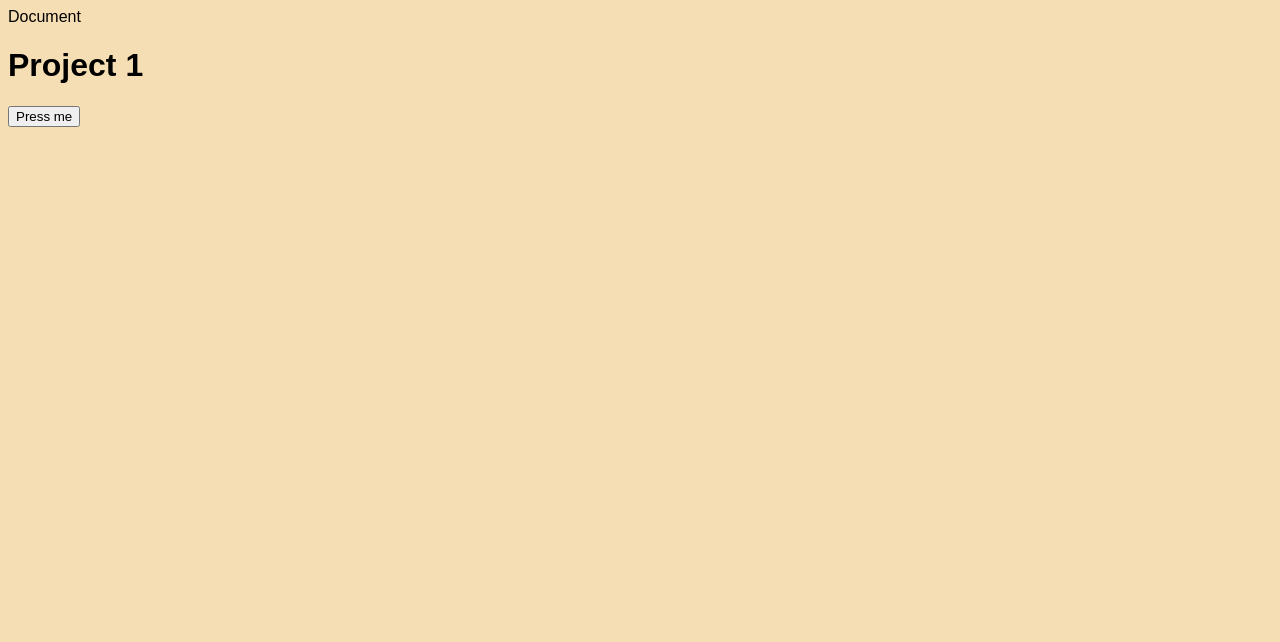
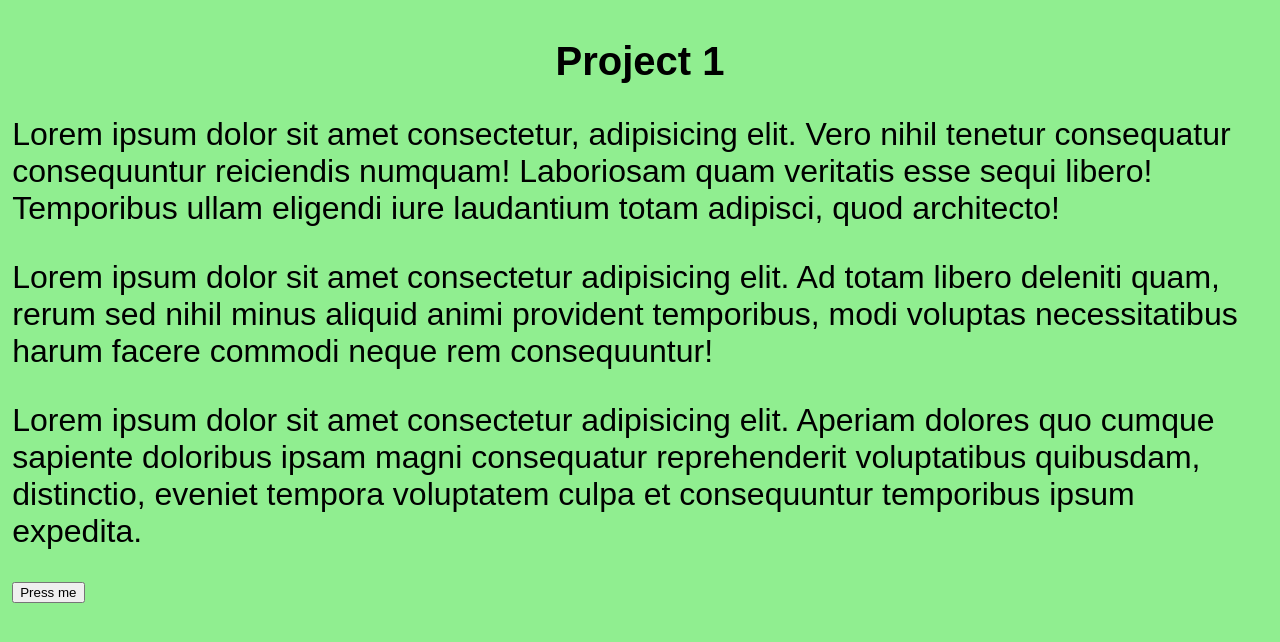
Before and after one commit to Jvictor940/project1, a plain HTML site: page index.html in a window 1280 px wide. Drawn offline with Linux system fonts and the light colour scheme.

Commit message:
Added Kindle layout

```diff
--- a/index.html
+++ b/index.html
@@ -4,11 +4,20 @@
     <meta charset="UTF-8">
     <meta http-equiv="X-UA-Compatible" content="IE=edge">
     <meta name="viewport" content="width=device-width, initial-scale=1.0">
-    <link rel="stylesheet" href="./main.css"
+    <link rel="stylesheet" href="./main.css">
     <title>Document</title>
 </head>
 <body>
    <h1>Project 1</h1>
+   <p>
+       Lorem ipsum dolor sit amet consectetur, adipisicing elit. Vero nihil tenetur consequatur consequuntur reiciendis numquam! Laboriosam quam veritatis esse sequi libero! Temporibus ullam eligendi iure laudantium totam adipisci, quod architecto!
+   </p>
+   <p>
+       Lorem ipsum dolor sit amet consectetur adipisicing elit. Ad totam libero deleniti quam, rerum sed nihil minus aliquid animi provident temporibus, modi voluptas necessitatibus harum facere commodi neque rem consequuntur!
+   </p>
+   <p>
+       Lorem ipsum dolor sit amet consectetur adipisicing elit. Aperiam dolores quo cumque sapiente doloribus ipsam magni consequatur reprehenderit voluptatibus quibusdam, distinctio, eveniet tempora voluptatem culpa et consequuntur temporibus ipsum expedita.
+   </p>
    <button id="btn">Press me</button>
    <script src="./main.js"></script>
 </body>
--- a/main.css
+++ b/main.css
@@ -1,4 +1,14 @@
 body {
-    background-color: wheat;
+    background-color: lightgreen;
     font-family: sans-serif;
+    padding: 0.33%;
 }
+
+h1 {
+    font-size: 2.5em;
+    text-align: center;
+}
+
+p {
+    font-size: 2em;
+}
--- a/main.js
+++ b/main.js
@@ -1,4 +1,4 @@
-alert('JavaScript is running')
+
 let btn = document.getElementById('btn')
 btn.addEventListener('click', () => {
     alert('clicked!')
```
